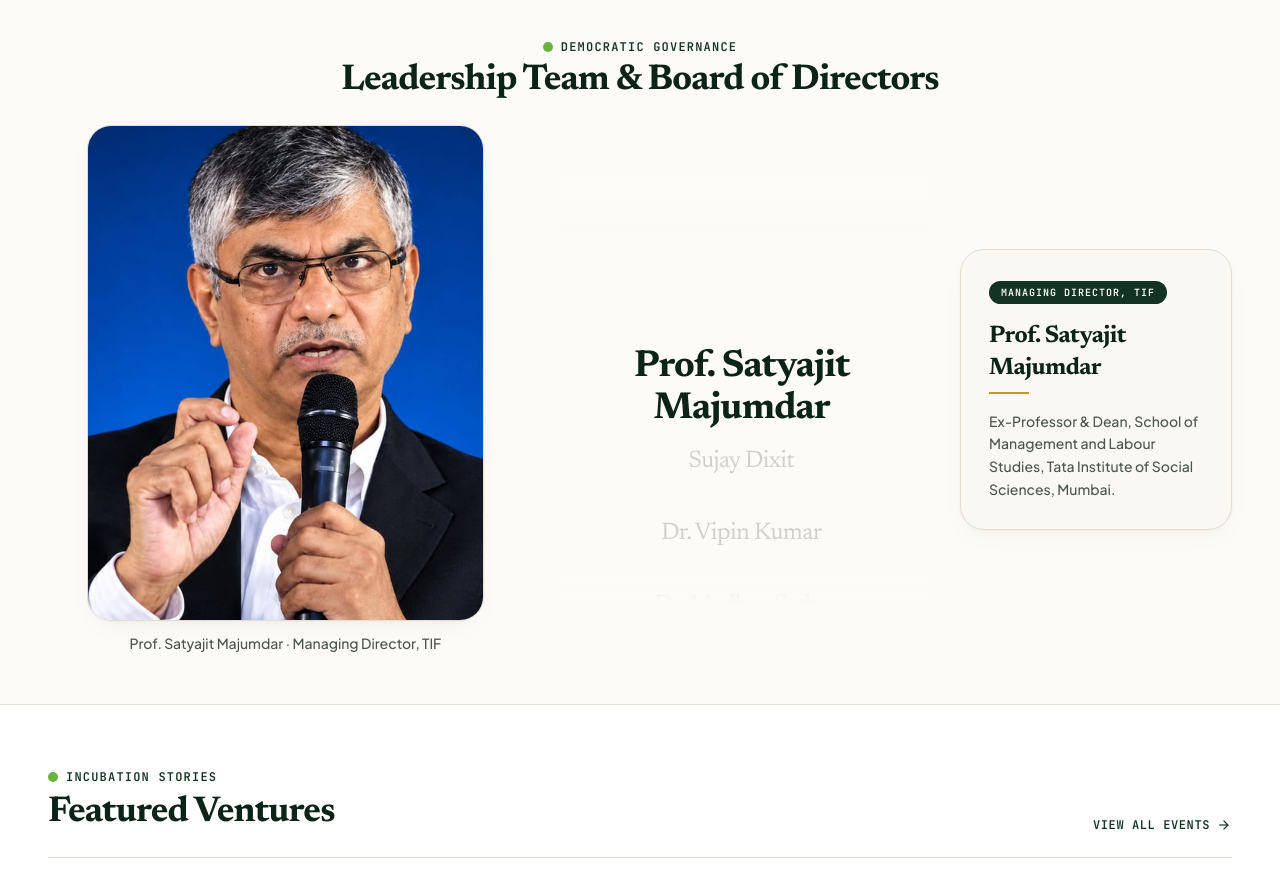
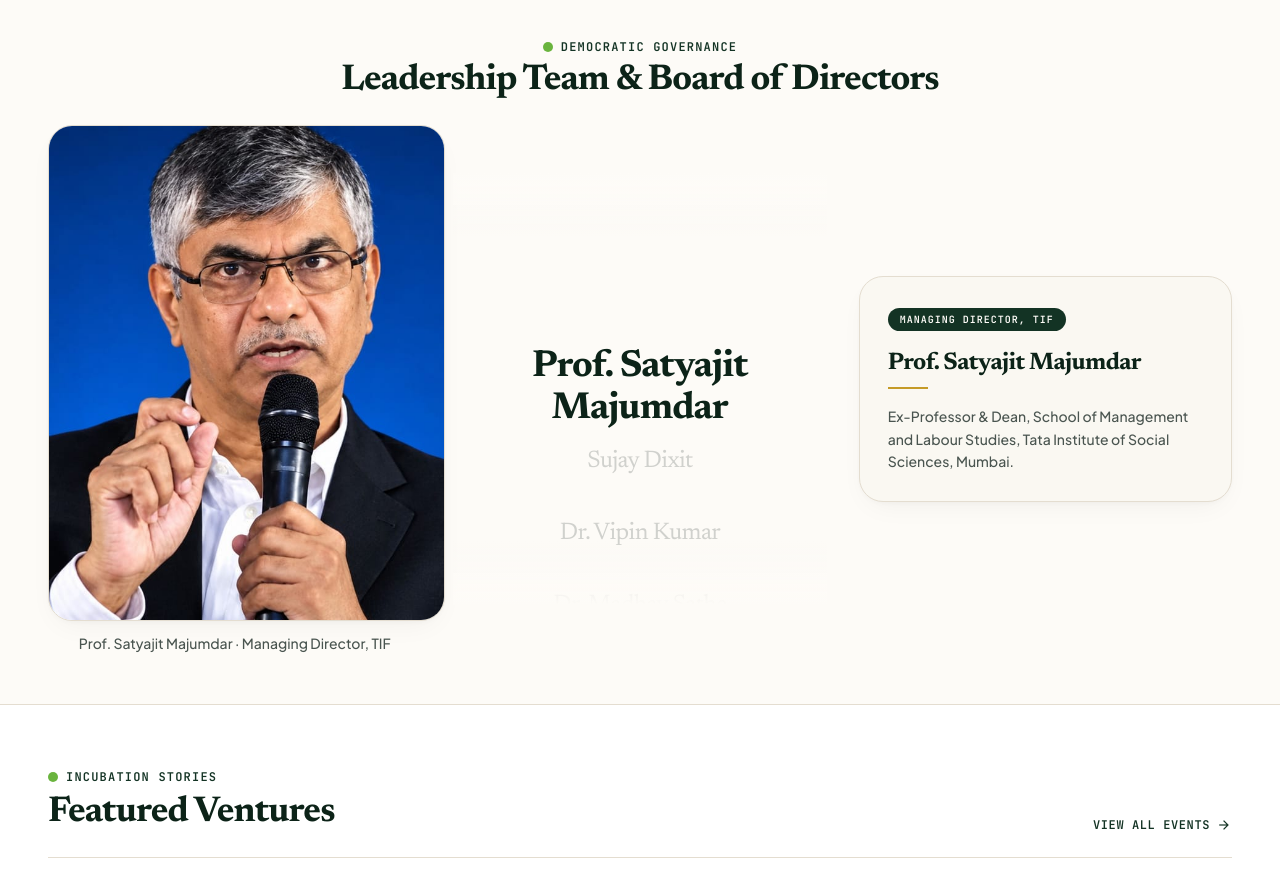
Before and after one commit to katkarpranav2004/tiff-project, a React (Vite) app in the folder client/: page / in a window 1280 px wide. Shown: the part 3580-4468 px from the top of the page. Built offline with nearby package versions, Linux system fonts and the light colour scheme; no server answers.

Commit message:
ui: balance leadership section columns to center name list

```diff
--- a/client/src/components/LeadershipTeam.tsx
+++ b/client/src/components/LeadershipTeam.tsx
@@ -107,7 +107,7 @@ const LeadershipTeam = () => {
 
         <div className="grid grid-cols-1 items-center gap-6 lg:grid-cols-12 lg:gap-8">
           {/* Left: photo + caption */}
-          <div className="order-2 flex flex-col lg:order-1 lg:col-span-5">
+          <div className="order-2 flex flex-col lg:order-1 lg:col-span-4">
             <div className="relative mx-auto aspect-[4/5] w-full max-w-[420px] overflow-hidden rounded-3xl border border-subtle-border bg-white shadow-card lg:h-[62vh] lg:max-h-[640px] lg:w-auto">
               {m.photo ? (
                 <img key={m.photo} src={m.photo} alt={m.name} className="h-full w-full object-cover animate-[fade-up_0.35s_ease-out]" />
@@ -149,7 +149,7 @@ const LeadershipTeam = () => {
           </div>
 
           {/* Right: details */}
-          <div className="order-3 lg:col-span-3">
+          <div className="order-3 lg:col-span-4">
             <div className="rounded-3xl border border-subtle-border bg-parchment p-7 shadow-card">
               <span className="inline-block rounded-full bg-foundation-green px-3 py-1 text-[10px] font-mono font-bold uppercase tracking-widest text-warm-ivory">{m.role}</span>
               <h3 className="mt-4 font-serif text-2xl font-bold text-foundation-dark">{m.name}</h3>
```
